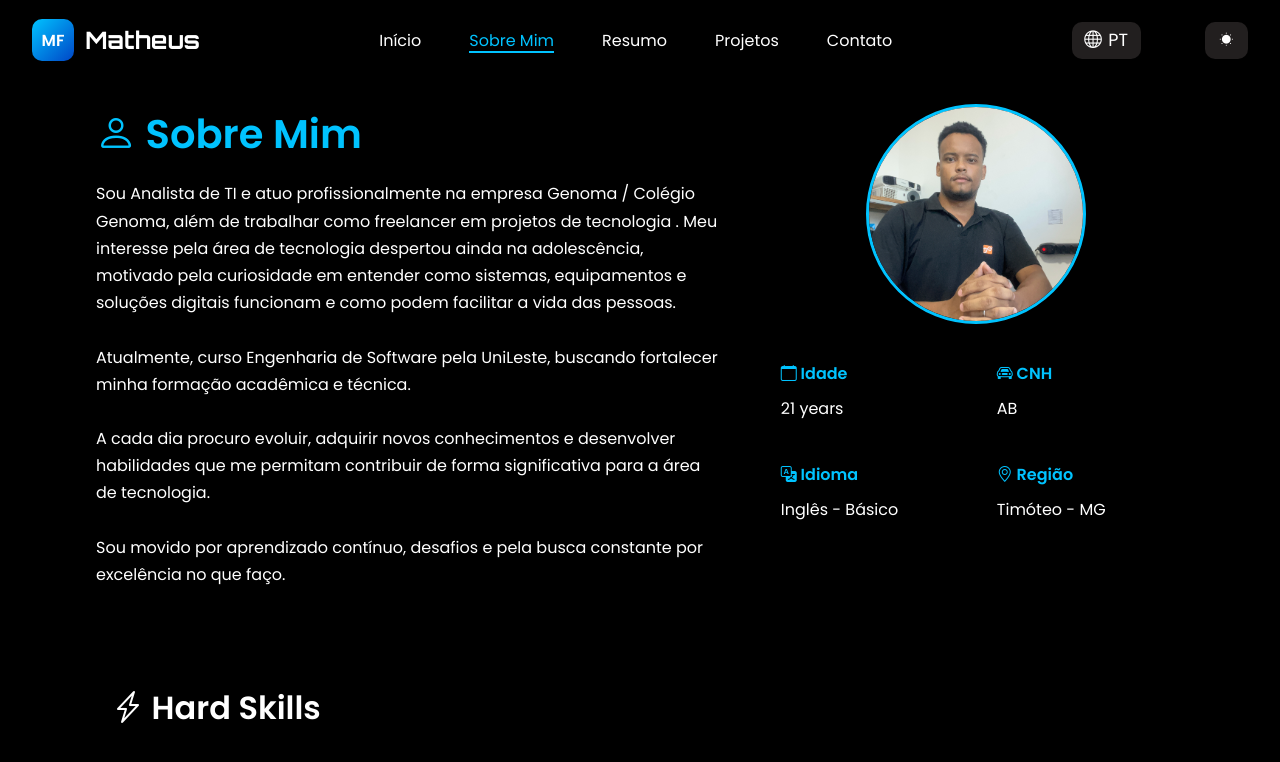
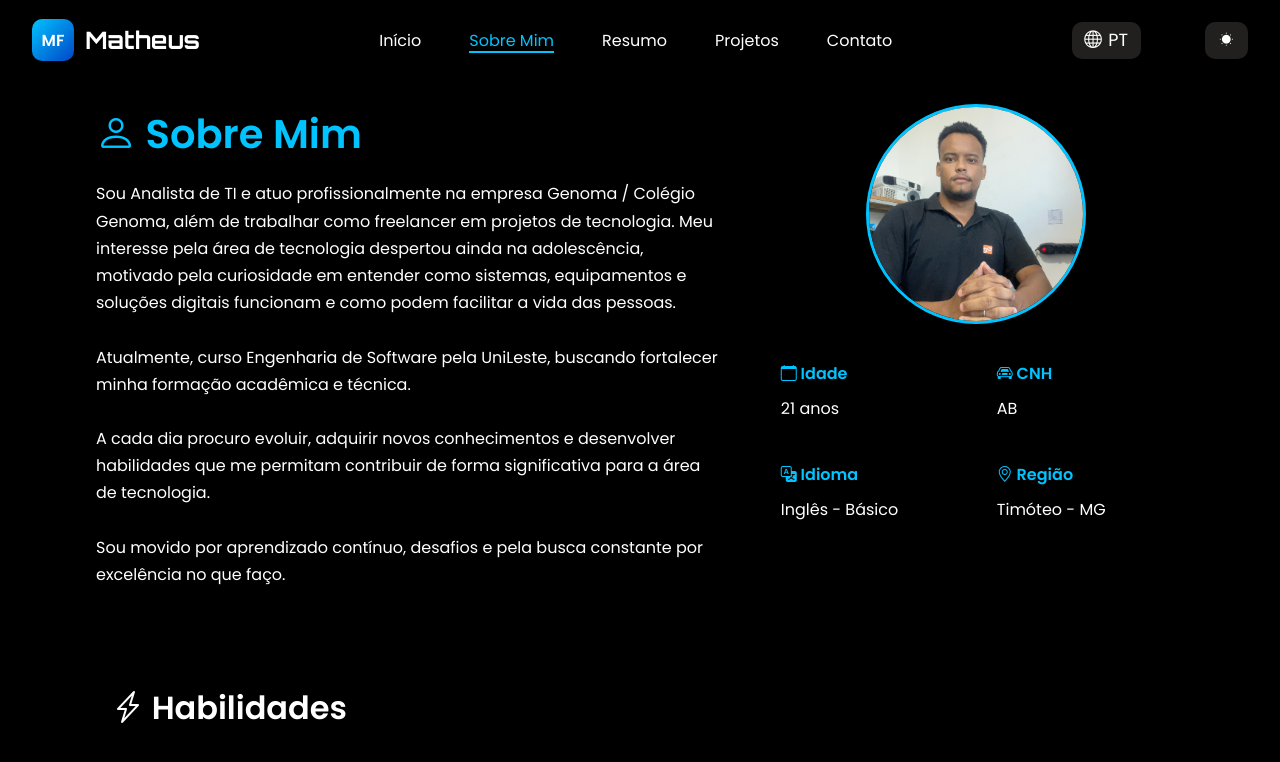
Before and after one commit to Matheus-Fernando-br/Curriculo, a React (Create React App) app: page /sobre in a window 1280 px wide. Shown: the top 762 px of the page. Built offline with nearby package versions, Linux system fonts and the light colour scheme.

Commit message:
atualização de dados

```diff
--- a/src/context/LangContext.js
+++ b/src/context/LangContext.js
@@ -1,14 +1,46 @@
-import { createContext, useState } from "react";
+import { createContext, useState, useCallback } from "react";
 
 export const LangContext = createContext();
 
 export function LangProvider({ children }) {
-  const [lang, setLang] = useState("pt"); // padrão PT
+  const [lang, setLang] = useState("pt");
 
-  const toggleLang = () => setLang(prev => (prev === "pt" ? "en" : "pt"));
+  // mantém o que você já usa
+  const toggleLang = () => {
+    setLang(prev => (prev === "pt" ? "en" : "pt"));
+  };
+
+  /**
+   * Função de tradução automática LOCAL
+   * (sem API, sem limite, sem internet)
+   */
+  const t = useCallback(
+    (text) => {
+      if (!text || lang === "pt") return text;
+
+      return text
+        // cargos
+        .replace(/Analista de TI/gi, "IT Analyst")
+        .replace(/Desenvolvedor/gi, "Developer")
+
+        // seções
+        .replace(/Sobre Mim/gi, "About Me")
+        .replace(/Resumo/gi, "Summary")
+        .replace(/Projetos/gi, "Projects")
+        .replace(/Contato/gi, "Contact")
+
+        // frases comuns
+        .replace(/Responsável por/gi, "Responsible for")
+        .replace(/Sistema completo/gi, "Complete system")
+        .replace(/Projeto/gi, "Project")
+        .replace(/Curso/gi, "Course")
+        .replace(/Experiência/gi, "Experience");
+    },
+    [lang]
+  );
 
   return (
-    <LangContext.Provider value={{ lang, toggleLang }}>
+    <LangContext.Provider value={{ lang, toggleLang, t }}>
       {children}
     </LangContext.Provider>
   );
--- a/src/editar/curriculo.js
+++ b/src/editar/curriculo.js
@@ -8,29 +8,49 @@ function curriculo() {
     idade: new Date().getFullYear() - 2004,
     cidade: "Minas Gerais",
     estado: "MG",
-    regiao: "Timóteo - MG",
-    cargo: "Analista de TI",
+    regiao: {
+      pt: "Timóteo - MG",
+      en: "Timóteo - MG, Brazil",
+    },
+    cargo: {
+      pt: "Analista de TI",
+      en: "IT Analyst",
+    },
     cnh: "AB",
-    idioma: "Inglês - Básico",
+    idioma: {
+      pt: "Inglês - Básico",
+      en: "English - Basic",
+    },
 
     // ------------------ TEXTOS ------------------
-    textoInicialHome:
-      "Aqui você pode conhecer mais sobre minha formação, habilidades e projetos.",
-    textoSobreMim: `Sou Analista de TI e atuo profissionalmente na empresa Genoma / Colégio Genoma, além de trabalhar como freelancer em projetos de tecnologia
-    . Meu interesse pela área de tecnologia despertou ainda na adolescência, motivado pela curiosidade em entender como sistemas, equipamentos e soluções digitais funcionam e como podem facilitar a vida das pessoas.<br><br>
+    textoInicialHome: {
+      pt: "Aqui você pode conhecer mais sobre minha formação, habilidades e projetos.",
+      en: "Here you can learn more about my background, skills, and projects.",
+    },
+
+    textoSobreMim: {
+      pt: `Sou Analista de TI e atuo profissionalmente na empresa Genoma / Colégio Genoma, além de trabalhar como freelancer em projetos de tecnologia.
+Meu interesse pela área de tecnologia despertou ainda na adolescência, motivado pela curiosidade em entender como sistemas, equipamentos e soluções digitais funcionam e como podem facilitar a vida das pessoas.<br><br>
 
 Atualmente, curso Engenharia de Software pela UniLeste, buscando fortalecer minha formação acadêmica e técnica.<br><br>
 
 A cada dia procuro evoluir, adquirir novos conhecimentos e desenvolver habilidades que me permitam contribuir de forma significativa para a área de tecnologia.<br><br>
 
+Sou movido por aprendizado contínuo, desafios e pela busca constante por excelência no que faço.`,
+      en: `I am an IT Analyst working professionally at Genoma / Colégio Genoma, as well as freelancing on technology projects.
+My interest in technology began during my teenage years, driven by curiosity to understand how systems, equipment, and digital solutions work and how they can improve people's lives.<br><br>
 
-Sou movido por aprendizado contínuo, desafios e pela busca constante por excelência no que faço.
-`,
+I am currently studying Software Engineering at UniLeste, seeking to strengthen my academic and technical background.<br><br>
+
+Every day I strive to grow, acquire new knowledge, and develop skills that allow me to contribute meaningfully to the technology field.<br><br>
+
+I am driven by continuous learning, challenges, and the constant pursuit of excellence in what I do.`,
+    },
 
     // ------------------ HABILIDADES ------------------
     habilidades: [
-      { name: "JavaScript", nivel: 85 },
-      { name: "React", nivel: 65 },
+      { name: "JavaScript", nivel: 65 },
+      { name: "React", nivel: 85 },
       { name: "Node.js", nivel: 60 },
       { name: "Python", nivel: 50 },
       { name: "HTML", nivel: 90 },
@@ -42,32 +62,64 @@ Sou movido por aprendizado contínuo, desafios e pela busca constante por excel
     experiencia: [
       {
         empresa: "Colégio Genoma",
-        periodo: "Jul/2025 – Presente",
-        descricao: [
+        periodo: {
+          pt: "Jul/2025 – Presente",
+          en: "Jul/2025 – Present",
+        },
+        descricao: {
+          pt: [
             "Especialista em infraestrutura de rede robusta (LAN/WLAN) e administração de sistemas escaláveis.",
             "Proficiente em troubleshooting avançado e otimização de hardware/software.",
             "Operação e manutenção de sistemas audiovisuais complexos (som, iluminação, projeção).",
             "Identificação de oportunidades de melhoria contínua para eficiência operacional e educacional.",
           ],
+          en: [
+            "Specialist in robust network infrastructure (LAN/WLAN) and scalable systems administration.",
+            "Advanced troubleshooting and hardware/software optimization expertise.",
+            "Operation and maintenance of complex audiovisual systems (sound, lighting, projection).",
+            "Identification of continuous improvement opportunities for operational and educational efficiency.",
+          ],
+        },
       },
       {
         empresa: "NM Engenharia",
-        periodo: "Fev/2024 – Jul/2025",
-        descricao: [
+        periodo: {
+          pt: "Fev/2024 – Jul/2025",
+          en: "Feb/2024 – Jul/2025",
+        },
+        descricao: {
+          pt: [
             "Experiência em Business Intelligence (BI), relatórios e análise de dados.",
             "Administração de sistemas: instalação, atualizações e resolução de incidentes críticos.",
             "Manutenção de hardware e software garantindo alto desempenho.",
             "Suporte técnico corporativo eficiente.",
           ],
+          en: [
+            "Experience in Business Intelligence (BI), reporting, and data analysis.",
+            "System administration: installation, updates, and critical incident resolution.",
+            "Hardware and software maintenance ensuring high performance.",
+            "Efficient corporate technical support.",
+          ],
+        },
       },
       {
         empresa: "CENIBRA - Celulose Nipo Brasileira",
-        periodo: "Jul/2023 – Dez/2023",
-        descricao: [
+        periodo: {
+          pt: "Jul/2023 – Dez/2023",
+          en: "Jul/2023 – Dec/2023",
+        },
+        descricao: {
+          pt: [
             "Participação em reuniões semanais de planejamento e relatórios preventivos.",
             "Supervisão de pintura industrial e medições em peças jateadas.",
             "Conhecimento em isolamento térmico, montagem e desmontagem.",
           ],
+          en: [
+            "Participation in weekly planning meetings and preventive reports.",
+            "Supervision of industrial painting and measurements on blasted parts.",
+            "Knowledge of thermal insulation, assembly, and disassembly.",
+          ],
+        },
       },
     ],
 
@@ -75,87 +127,178 @@ Sou movido por aprendizado contínuo, desafios e pela busca constante por excel
     educacao: [
       {
         instituicao: "Unileste",
-        periodo: "2024 – 2027 (Em andamento)",
-        curso: "Engenharia de Software",
+        periodo: {
+          pt: "2024 – 2027 (Em andamento)",
+          en: "2024 – 2027 (In progress)",
+        },
+        curso: {
+          pt: "Engenharia de Software",
+          en: "Software Engineering",
+        },
       },
       {
         instituicao: "CEFET-MG",
-        periodo: "2022 – 2023",
-        curso: "Curso Técnico em Edificações",
+        periodo: {
+          pt: "2022 – 2023",
+          en: "2022 – 2023",
+        },
+        curso: {
+          pt: "Curso Técnico em Edificações",
+          en: "Technical Course in Construction",
+        },
       },
     ],
 
     // ------------------ COMPETÊNCIAS ------------------
     competencias: [
-      { nome: "ANÁLISE DE DADOS", icon: "bi-bar-chart-line" },
-      { nome: "JAVA", icon: "bi-cup-hot" },
-      { nome: "JAVASCRIPT", icon: "bi-braces" },
-      { nome: "REACT", icon: "bi-lightbulb" },
-      { nome: "NODE.JS/EXPRESS", icon: "bi-diagram-3" },
-      { nome: "HTML", icon: "bi-filetype-html" },
-      { nome: "CSS", icon: "bi-filetype-css" },
-      { nome: "PYTHON", icon: "bi-filetype-py" },
-      { nome: "MYSQL", icon: "bi-database" },
-      { nome: "GIT & GITHUB", icon: "bi-git" },
-      { nome: "NETWORKING", icon: "bi-hdd-network" },
-      { nome: "MICROSOFT OFFICE", icon: "bi-microsoft" },
-      { nome: "E-SUPPLIERS", icon: "bi-cart-check" },
-      { nome: "SAP", icon: "bi-building" },
+      { nome: { pt: "ANÁLISE DE DADOS", en: "DATA ANALYSIS" }, icon: "bi-bar-chart-line" },
+      { nome: { pt: "JAVA", en: "JAVA" }, icon: "bi-cup-hot" },
+      { nome: { pt: "JAVASCRIPT", en: "JAVASCRIPT" }, icon: "bi-braces" },
+      { nome: { pt: "REACT", en: "REACT" }, icon: "bi-lightbulb" },
+      { nome: { pt: "NODE.JS/EXPRESS", en: "NODE.JS/EXPRESS" }, icon: "bi-diagram-3" },
+      { nome: { pt: "HTML", en: "HTML" }, icon: "bi-filetype-html" },
+      { nome: { pt: "CSS", en: "CSS" }, icon: "bi-filetype-css" },
+      { nome: { pt: "PYTHON", en: "PYTHON" }, icon: "bi-filetype-py" },
+      { nome: { pt: "MYSQL", en: "MYSQL" }, icon: "bi-database" },
+      { nome: { pt: "GIT & GITHUB", en: "GIT & GITHUB" }, icon: "bi-git" },
+      { nome: { pt: "NETWORKING", en: "NETWORKING" }, icon: "bi-hdd-network" },
+      { nome: { pt: "MICROSOFT OFFICE", en: "MICROSOFT OFFICE" }, icon: "bi-microsoft" },
+      { nome: { pt: "E-SUPPLIERS", en: "E-SUPPLIERS" }, icon: "bi-cart-check" },
+      { nome: { pt: "SAP", en: "SAP" }, icon: "bi-building" },
     ],
 
     // ------------------ PROJETOS ------------------
     projetos: [
       {
-        title: "Sistema de Emissão de Notas em REACT",
+        title: {
+          pt: "Sistema de Emissão de Notas em REACT",
+          en: "Invoice Issuance System in REACT",
+        },
         link: "https://finc-seven.vercel.app/",
         icon: "bi-code-slash",
-        details: "Sistema completo para emissão de notas eletrônicas (NFe).",
+        details: {
+          pt: "Sistema completo para emissão de notas eletrônicas (NFe).",
+          en: "Complete system for issuing electronic invoices (NFe).",
+        },
       },
       {
-        title: "Jogo Mario Jump Simples",
-        link: "https://mario-game-plum.vercel.app",
-        icon: "bi-laptop",
-        details: "Jogo simples do Mario feito em Java com Swing.",
+        title: {
+          pt: "Gerador de Currículo Online",
+          en: "Online Resume Generator",
+        },
+        link: "https://geradorcurriculoonline.vercel.app",
+        icon: "bi-file-earmark-break",
+        details: {
+          pt: "Sistema gratuito que gera currículo formatado.",
+          en: "Free system that generates a formatted resume.",
+        },
       },
       {
-        title: "Gerador de Currículo Online",
-        link: "https://geradorcurriculoonline.vercel.app",
-        icon: "bi-file-earmark-break",
-        details: "Sistema gratuito que gera currículo formatado.",
+        title: {
+          pt: "Site para Igreja em REACT",
+          en: "Church Website in REACT",
+        },
+        link: "https://cia-primavera.vercel.app",
+        icon: "bi-house-door",
+        details: {
+          pt: "Site institucional para igreja com informações e eventos.",
+          en: "Institutional church website with information and events.",
+        },
       },
       {
-        title: "Sistema de Reservas de Restaurante em JAVA",
+        title: {
+          pt: "Baixador de Vídeos do YouTube",
+          en: "YouTube Video Downloader",
+        },
+        link: "https://down-yt.vercel.app",
+        icon: "bi-arrow-down-square-fill",
+        details: {
+          pt: "Aplicação para baixar vídeos do YouTube em MP4 ou MP3.",
+          en: "Application to download YouTube videos in MP4 or MP3.",
+        },
+      },
+      {
+        title: {
+          pt: "Jogo Mario Jump Simples",
+          en: "Simple Mario Jump Game",
+        },
+        link: "https://mario-game-plum.vercel.app",
+        icon: "bi-controller",
+        details: {
+          pt: "Jogo simples do Mario feito em Java com Swing.",
+          en: "Simple Mario game made in Java using Swing.",
+        },
+      },
+      {
+        title: {
+          pt: "Sistema de Reservas de Restaurante em JAVA",
+          en: "Restaurant Reservation System in JAVA",
+        },
         link: "https://github.com/Matheus-Fernando-br/Reserva-Restaurante",
         icon: "bi-laptop",
-        details: "Sistema desktop de reservas de restaurante feito com Swing.",
+        details: {
+          pt: "Sistema desktop de reservas de restaurante feito com Swing.",
+          en: "Desktop restaurant reservation system built with Swing.",
+        },
       },
       {
-        title: "Projeto Calculadora Simples",
+        title: {
+          pt: "Projeto Calculadora Simples",
+          en: "Simple Calculator Project",
+        },
         link: "https://github.com/Matheus-Fernando-br/Simple-Calculator-Project",
-        icon: "bi-laptop",
-        details: "Calculadora simples feita em Java usando Swing.",
+        icon: "bi-calculator",
+        details: {
+          pt: "Calculadora simples feita em Java usando Swing.",
+          en: "Simple calculator made in Java using Swing.",
+        },
       },
     ],
 
+
     // ------------------ CURSOS ------------------
     cursos: [
-      { icon: "bi-mortarboard", title: "FIGMA", text: "Trilha de aprendizagem TIC" },
-      { icon: "bi-book", title: "Liderança: Como Desenvolver Equipes de Alta Performance", text: "SEBRAE" },
-      { icon: "bi-book", title: "Python do Zero ao Avançado", text: "Udemy" },
-    ],
-
-    // ------------------ TESTEMUNHOS ------------------
-    oqueDizemSobreMim: [
-      `Profissional dedicado e sempre ávido por aprender! – Equipe NM Engenharia`,
-      `Entrega sempre no prazo e com qualidade. – Equipe CENIBRA`,
+      {
+        icon: "bi-mortarboard",
+        title: { pt: "FIGMA", en: "FIGMA" },
+        text: { pt: "Trilha de aprendizagem TIC", en: "ICT learning track" },
+      },
+      {
+        icon: "bi-book",
+        title: {
+          pt: "Liderança: Como Desenvolver Equipes de Alta Performance",
+          en: "Leadership: How to Develop High-Performance Teams",
+        },
+        text: { pt: "SEBRAE", en: "SEBRAE" },
+      },
+      {
+        icon: "bi-book",
+        title: {
+          pt: "Python do Zero ao Avançado",
+          en: "Python from Zero to Advanced",
+        },
+        text: { pt: "Udemy", en: "Udemy" },
+      },
     ],
 
     // ------------------ CONQUISTAS ------------------
     minhasConquistas: [
-      { numero: 1, descricao: "Projeto Concluído" },
-      { numero: 2, descricao: "Anos de Experiência" },
-      { numero: 3, descricao: "Certificações" },
+      { numero: 1, descricao: { pt: "Projeto Concluído", en: "Completed Project" } },
+      { numero: 2, descricao: { pt: "Anos de Experiência", en: "Years of Experience" } },
+      { numero: 3, descricao: { pt: "Certificações", en: "Certifications" } },
     ],
+
+    // ------------------ O QUE DIZEM SOBRE MIM ------------------
+    oqueDizemSobreMim: {
+      pt: [
+        "Profissional dedicado e sempre ávido por aprender! – Equipe NM Engenharia",
+        "Entrega sempre no prazo e com qualidade. – Equipe CENIBRA",
+      ],
+      en: [
+        "Dedicated professional always eager to learn! – NM Engenharia Team",
+        "Always delivers on time and with quality. – CENIBRA Team",
+      ],
+    },
 
     // ------------------ CONTATOS ------------------
     contatos: {
@@ -164,7 +307,7 @@ Sou movido por aprendizado contínuo, desafios e pela busca constante por excel
       email: "matheus1030br@gmail.com",
       linkedin: "https://www.linkedin.com/in/matheus-ribeiro-7b4a9822b/",
       github: "https://github.com/Matheus-Fernando-br",
-      instagram: "https://www.instagram.com/matheus_marthins_?igsh=MXM0YW1qam5lMm8xeA%3D%3D&utm_source=qr",
+      instagram: "https://www.instagram.com/matheus_marthins_",
       telegram: "https://t.me/+5531986763652",
       curriculo: "../Curriculo.pdf",
     },
--- a/src/pages/Sobre.js
+++ b/src/pages/Sobre.js
@@ -14,6 +14,8 @@ function Sobre() {
       cnh: "CNH",
       idioma: "Idioma",
       regiao: "Região",
+      years: "anos",
+      skills: "Habilidades",
     },
     en: {
       aboutTitle: "About Me",
@@ -22,23 +24,27 @@ function Sobre() {
       cnh: "Driver's License",
       idioma: "Language",
       regiao: "Region",
+      years: "years",
+      skills: "Skills",
     },
   };
 
   return (
     <main id="scroll-container" className="Content page-sobre">
       <section className="cards">
-
         {/* ===== PRIMEIRA SEÇÃO ===== */}
         <div className="sobre-top">
-
           {/* ESQUERDA */}
           <div className="sobre-texto">
-            <h2>
-             <h1><i className="bi bi-person"></i> {t[lang].aboutTitle}</h1>
-            </h2>
-            <p dangerouslySetInnerHTML={{ __html: dados.textoSobreMim }} />
+            <h1>
+              <i className="bi bi-person"></i> {t[lang].aboutTitle}
+            </h1>
 
+            <p
+              dangerouslySetInnerHTML={{
+                __html: dados.textoSobreMim[lang],
+              }}
+            />
           </div>
 
           {/* DIREITA */}
@@ -51,36 +57,49 @@ function Sobre() {
 
             <div className="info-grid">
               <div className="info-card">
-                <h4><i className="bi bi-calendar"></i> {t[lang].idade}</h4>
-                <span>{dados.idade} years</span>
+                <h4>
+                  <i className="bi bi-calendar"></i> {t[lang].idade}
+                </h4>
+                <span>
+                  {dados.idade} {t[lang].years}
+                </span>
               </div>
+
               <div className="info-card">
-                <h4><i className="bi bi-car-front"></i> {t[lang].cnh}</h4>
+                <h4>
+                  <i className="bi bi-car-front"></i> {t[lang].cnh}
+                </h4>
                 <span>{dados.cnh}</span>
               </div>
+
               <div className="info-card">
-                <h4><i className="bi bi-translate"></i> {t[lang].idioma}</h4>
-                <span>{dados.idioma}</span>
+                <h4>
+                  <i className="bi bi-translate"></i> {t[lang].idioma}
+                </h4>
+                <span>{dados.idioma[lang]}</span>
               </div>
+
               <div className="info-card">
-                <h4><i className="bi bi-geo-alt"></i> {t[lang].regiao}</h4>
-                <span>{dados.regiao}</span>
+                <h4>
+                  <i className="bi bi-geo-alt"></i> {t[lang].regiao}
+                </h4>
+                <span>{dados.regiao[lang]}</span>
               </div>
             </div>
           </div>
-
         </div>
 
         {/* ===== HARD SKILLS ===== */}
         <div className="competencias">
           <h3>
-            <i className="bi bi-lightning-charge"></i> Hard Skills
+            <i className="bi bi-lightning-charge"></i> {t[lang].skills}
           </h3>
 
           <div className="competencias-tags">
             {dados.competencias.map((comp, index) => (
               <span key={index} className="tag">
-                <i className={`bi ${comp.icon}`}></i> {comp.nome}
+                <i className={`bi ${comp.icon}`}></i>{" "}
+                {comp.nome[lang]}
               </span>
             ))}
           </div>
@@ -88,17 +107,19 @@ function Sobre() {
 
         {/* ===== ESTATÍSTICAS ===== */}
         <div className="estatisticas">
-          <h3><i class="bi bi-trophy-fill"></i> {t[lang].achievements}</h3>
+          <h3>
+            <i className="bi bi-trophy-fill"></i> {t[lang].achievements}
+          </h3>
+
           <div className="estatisticas-grid">
             {dados.minhasConquistas.map((c, index) => (
               <div key={index} className="estat-card">
                 <strong>{c.numero}</strong>
-                <p>{c.descricao}</p>
+                <p>{c.descricao[lang]}</p>
               </div>
             ))}
           </div>
         </div>
-
       </section>
     </main>
   );
```
Also changed, not shown: src/pages/Contato.js (+44 -19 lines), src/pages/Home.js (+36 -19 lines), src/pages/Projeto.js (+8 -5 lines), src/pages/Resumo.js (+15 -13 lines). Lines whose indentation alone changed are shown as unchanged.
